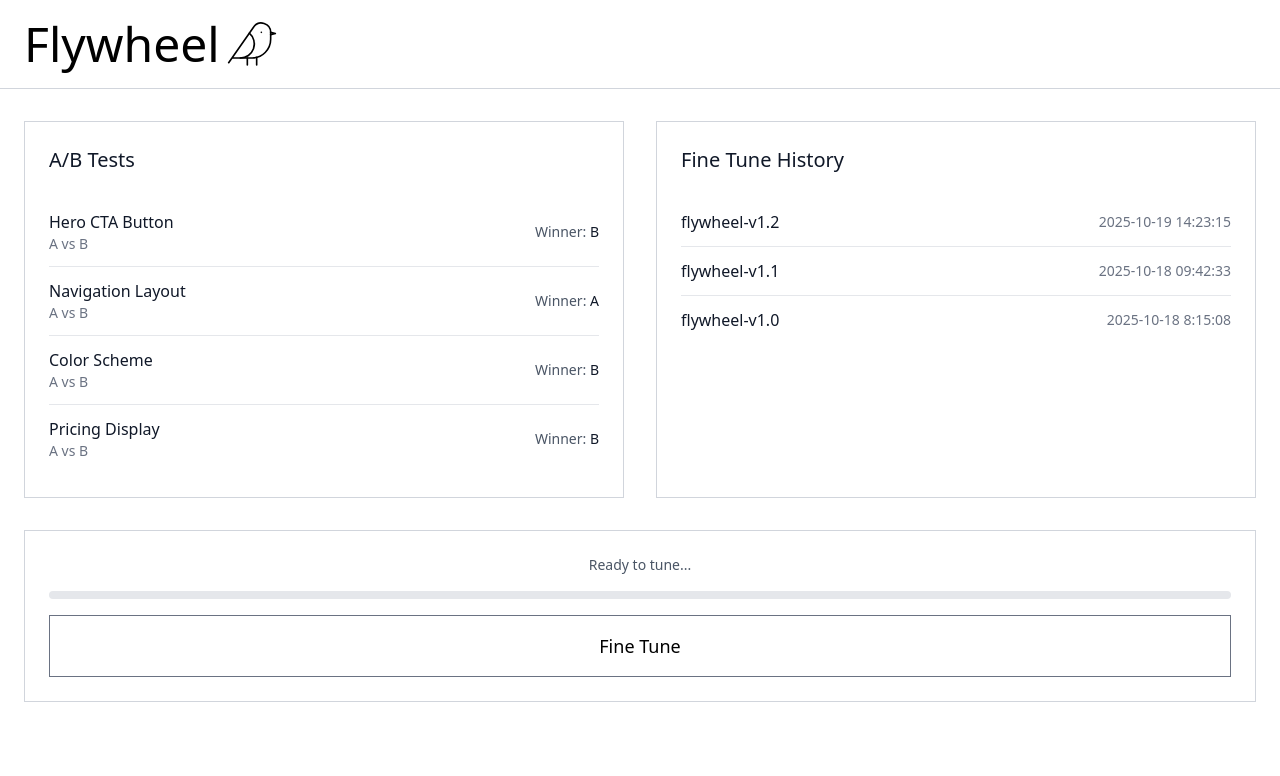
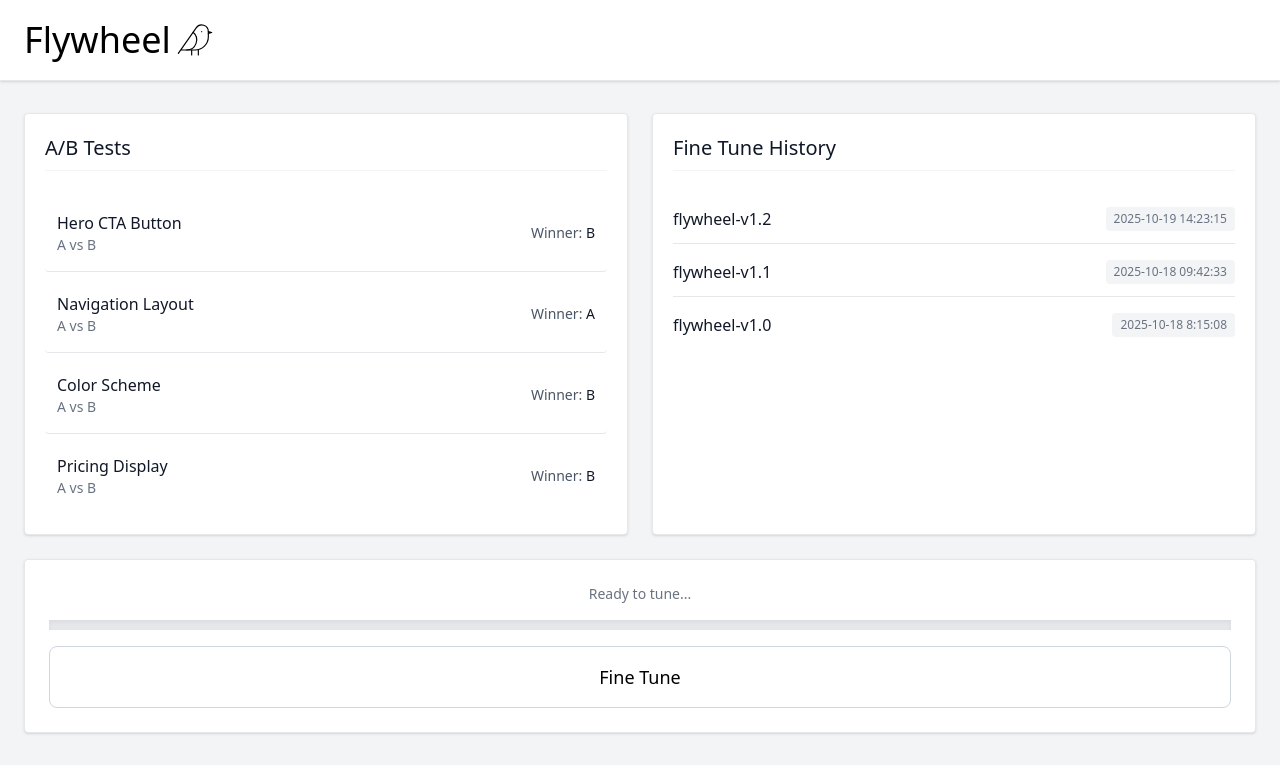
Before and after one commit to BOSSrobot/DubHacks2025, a Next.js app in the folder ui/: page / in a window 1280 px wide. Shown: the top 776 px of the page. Built offline with nearby package versions, Linux system fonts and the light colour scheme.

Commit message:
pretty good

```diff
--- a/ui/src/app/page.tsx
+++ b/ui/src/app/page.tsx
@@ -17,7 +17,7 @@ const fineTunes = [
 ]
 
 const TestItem = ({ name, variant, winner }: { name: string; variant: string; winner: string }) => (
-  <div className="py-3 flex justify-between items-center border-b border-gray-200 last:border-0">
+  <div className="py-4 px-3 flex justify-between items-center border-b border-gray-200 last:border-0 hover:bg-gray-50 transition-colors rounded">
     <div className="flex-1">
       <p className="font-light text-gray-900">{name}</p>
       <p className="text-sm font-light text-gray-500">{variant}</p>
@@ -31,7 +31,7 @@ const TestItem = ({ name, variant, winner }: { name: string; variant: string; wi
 const FineTuneItem = ({ modelName, timestamp }: { modelName: string; timestamp: string }) => (
   <div className="py-3 flex justify-between items-center border-b border-gray-200 last:border-0">
     <p className="font-light text-gray-900">{modelName}</p>
-    <p className="text-sm font-light text-gray-500">{timestamp}</p>
+    <p className="text-xs font-light text-gray-500 bg-gray-100 px-2 py-1 rounded">{timestamp}</p>
   </div>
 )
 
@@ -64,22 +64,22 @@ const page = () => {
   }
 
   return (
-    <div className="min-h-screen bg-white">
+    <div className="bg-gray-100">
       {/* Header */}
-      <header className="border-b border-gray-300">
-        <div className="mx-auto px-6 py-4 flex items-center gap-1">
-          <span className="text-5xl font-light">Flywheel</span>
-          <Bird strokeWidth={.7} className="w-14 h-14" />
+      <header className="bg-white border-b border-gray-200 shadow-sm">
+        <div className="mx-auto px-6 py-5 flex items-center gap-1">
+          <span className="text-4xl font-light">Flywheel</span>
+          <Bird strokeWidth={.7} className="w-10 h-10" />
         </div>
       </header>
 
       {/* Main Content */}
       <div className="mx-auto px-6 py-8">
-        <div className="grid grid-cols-1 md:grid-cols-2 gap-8">
+        <div className="grid grid-cols-1 md:grid-cols-2 gap-6">
           {/* A/B Tests Section */}
-          <div className="border border-gray-300 p-6">
-            <h2 className="text-xl font-light mb-6 text-gray-900">A/B Tests</h2>
-            <div className="space-y-0">
+          <div className="bg-white border border-gray-200 rounded-sm shadow-sm p-5 hover:shadow-md transition-shadow">
+            <h2 className="text-xl font-light mb-6 text-gray-900 pb-2 border-b border-gray-100">A/B Tests</h2>
+            <div className="space-y-1">
               {abTests.map((test) => (
                 <TestItem key={test.id} name={test.name} variant={test.variant} winner={test.winner} />
               ))}
@@ -87,9 +87,9 @@ const page = () => {
           </div>
 
           {/* Fine Tune History Section */}
-          <div className="border border-gray-300 p-6">
-            <h2 className="text-xl font-light mb-6 text-gray-900">Fine Tune History</h2>
-            <div className="space-y-0">
+          <div className="bg-white border border-gray-200 rounded-sm shadow-sm p-5 hover:shadow-md transition-shadow">
+            <h2 className="text-xl font-light mb-6 text-gray-900 pb-2 border-b border-gray-100">Fine Tune History</h2>
+            <div className="space-y-1">
               {fineTunes.map((tune) => (
                 <FineTuneItem key={tune.id} modelName={tune.modelName} timestamp={tune.timestamp} />
               ))}
@@ -98,38 +98,37 @@ const page = () => {
         </div>
 
         {/* Fine Tune Card */}
-        <div className="mt-8 border border-gray-300 p-6">
-           {/* Status Text - Always reserves space */}
+        <div className="mt-6 bg-white border border-gray-200 rounded-sm shadow-sm p-6 hover:shadow-md transition-shadow">
           <div className="space-y-4">
-           <p className="text-sm font-light text-center h-5">
+            <p className="text-sm font-light text-center h-5">
               {isTraining && (
                 <span className="text-gray-600">
                   Tuning model: {progress}%
                 </span>
               )}
               {showSuccess && (
-                <span className="text-green-600">
-                  ✓ Model fine-tuned successfully!
+                <span className="text-green-600 font-light">
+                  flywheel-v1.3 is ready to use!
                 </span>
               )}
               {!isTraining && !showSuccess && (
-                <span className="text-gray-600">
+                <span className="text-gray-500">
                   Ready to tune...
                 </span>
               )}
             </p>
 
             {/* Progress Bar */}
-            <div className="w-full bg-gray-200 rounded-full h-2 overflow-hidden">
+            <div className="w-full bg-gray-200  h-2.5 overflow-hidden shadow-inner">
               <div
-                className="bg-black h-2 rounded-full transition-all duration-200 ease-out"
+                className="bg-gray-700 h-2.5  transition-all duration-200 ease-out"
                 style={{ width: `${progress}%` }}
               />
             </div>
             <button
               onClick={handleFineTune}
               disabled={isTraining}
-              className="w-full bg-white text-black py-4 border border-gray-500 font-light text-lg hover:bg-gray-100 transition-colors disabled:opacity-50 disabled:cursor-not-allowed"
+              className="w-full bg-white text-black border border-gray-300 py-4 rounded-lg font-light text-lg hover:bg-gray-50 transition-all disabled:opacity-80 disabled:cursor-not-allowed"
             >
               {isTraining ? 'Tuning...' : 'Fine Tune'}
             </button>
```
